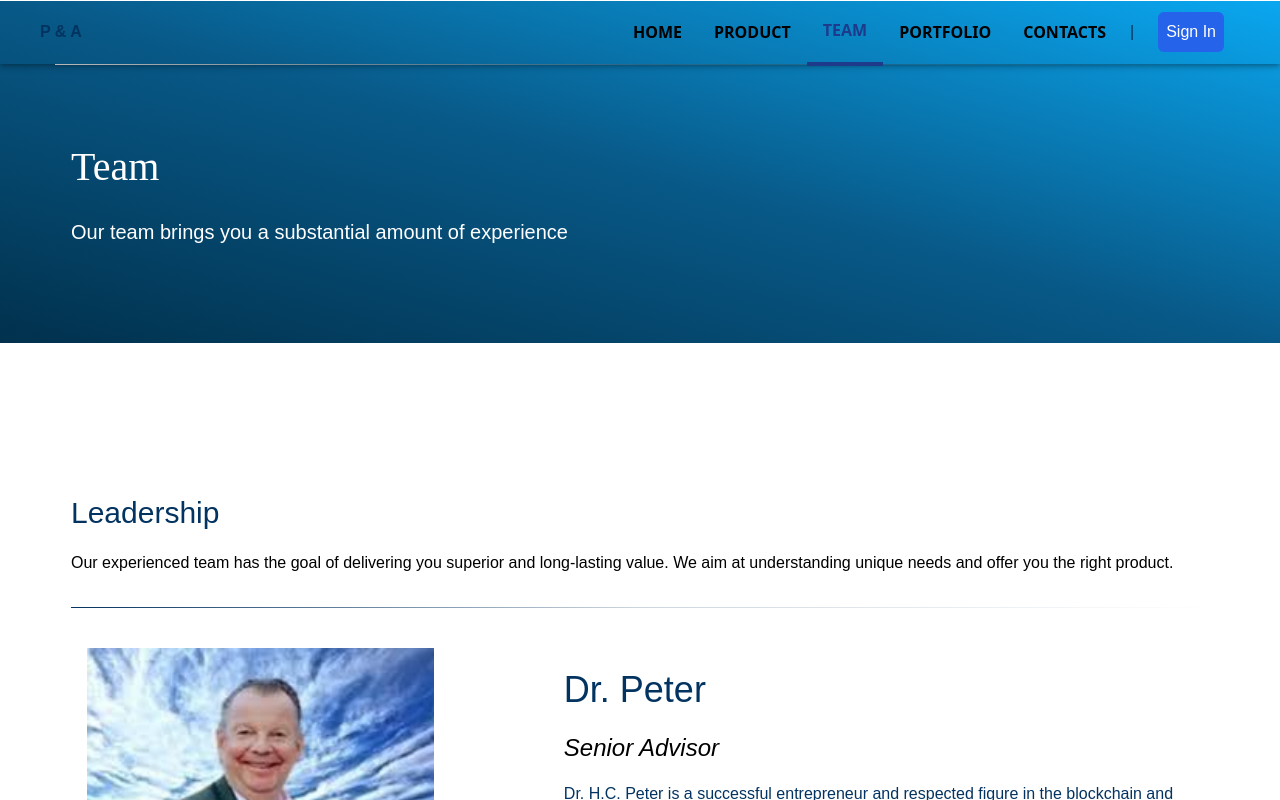
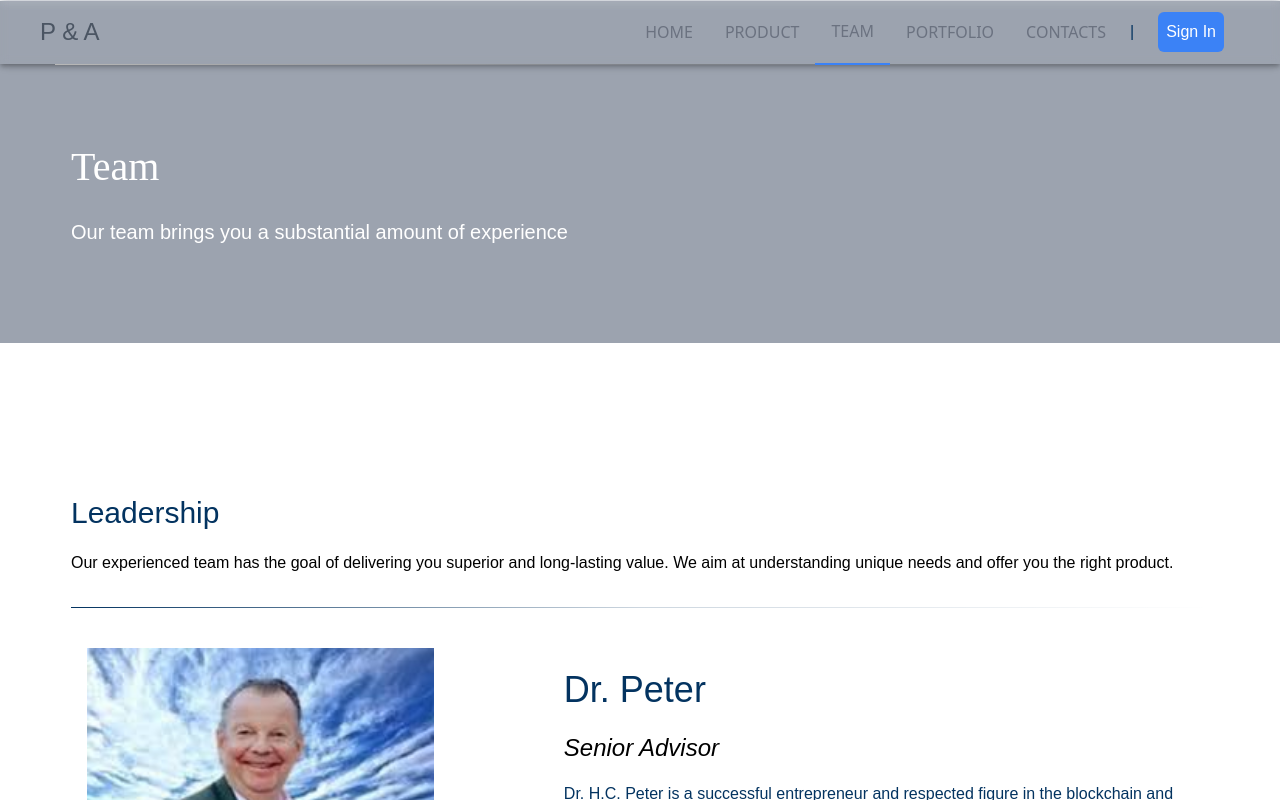
Before and after one commit to CryptoNinja1210/crypto-site, a React (Vite) app: page /team in a window 1280 px wide. Shown: the top 800 px of the page. Built offline with nearby package versions, Linux system fonts and the light colour scheme; a web font is replaced by a local one.

Commit message:
bg changed

```diff
--- a/src/components/Layout/header.jsx
+++ b/src/components/Layout/header.jsx
@@ -122,11 +122,11 @@ const Header = () => {
       <ColorModeContext.Provider value={colorMode}>
         <ThemeProvider theme={theme}>
           <AppBar>
-            <Toolbar className="flex justify-center">
+            <Toolbar className="flex justify-center backdrop-blur-sm">
               <div className="flex h-16  w-full lg:w-[1470px] px-4 justify-between items-center">
                 <div
                   onClick={() => goToPage("/")}
-                  className="hover:text-blue-700 font-bold whitespace-nowrap cursor-pointer text-[#033360] text-[16px]"
+                  className="hover:text-blue-500  whitespace-nowrap cursor-pointer text-gray-600 text-2xl"
                 >
                   P & A
                 </div>
@@ -136,11 +136,11 @@ const Header = () => {
                       <div
                         key={page.name}
                         onClick={() => goToPage(page.url)}
-                        className={`duration-200 hover:border-b-blue-800 hover:border-b-4 ${
+                        className={`${
                           page.url == window.location.pathname
-                            ? "border-b-4 border-b-blue-900 text-blue-900"
+                            ? "border-b-2 border-b-blue-500 text-blue-500"
                             : ""
-                        } active:to-blue-400 focus:text-blue-600 font-bold text-black self-center cursor-pointer z-10 font-sans py-5 px-4 hover:text-blue-900 visited::border-b-2`}
+                        } focus:text-blue-500 text-gray-500 self-center cursor-pointer z-10 font-sans py-5 px-4 hover:text-blue-900 visited::border-b-2`}
                       >
                         {page.name}
                       </div>
@@ -148,7 +148,7 @@ const Header = () => {
                     <p className="self-center text-[#033360] py-2 mx-2">|</p>
                   </div>
                   <div
-                    className="mx-4 my-auto p-2 rounded-md bg-blue-600 hover:bg-blue-500 duration-300 cursor-pointer"
+                    className="mx-4 my-auto p-2 rounded-md bg-blue-500 hover:bg-blue-500 duration-300 cursor-pointer"
                     onClick={() => goToPage("/sign-in")}
                   >
                     Sign In
--- a/src/pages/Careers/index.jsx
+++ b/src/pages/Careers/index.jsx
@@ -3,7 +3,8 @@ import Layout from "../../components/Layout";
 export default function Careers() {
   return (
     <Layout>
-      <div className="bg-gradient-to-bl from-[#0aa7f0] via-[#085988] to-[#01314d] w-full flex justify-center">
+      <div className="bg-gray-400 w-full flex justify-center">
+        {/* <div className="bg-gradient-to-bl from-[#0aa7f0] via-[#085988] to-[#01314d] w-full flex justify-center"> */}
         <div className="my-24 lg:w-[1170px] w-full px-4 self-center">
           {/* <Slide duration={2000} triggerOnce direction="right"> */}
           <p className="font-[Playfair] text-white text-[2.5rem] pt-10 pb-5">
--- a/src/pages/Contats/index.jsx
+++ b/src/pages/Contats/index.jsx
@@ -37,7 +37,8 @@ export default function Contacts() {
 
   return (
     <Layout>
-      <div className="bg-gradient-to-bl from-[#029797] via-[#01547a] to-[#003073] w-full h-80 flex justify-center">
+      <div className="bg-gray-400 w-full h-80 flex justify-center">
+        {/* <div className="bg-gradient-to-bl from-[#029797] via-[#01547a] to-[#003073] w-full h-80 flex justify-center"> */}
         <div className="lg:w-[1170px] w-full px-4 self-center">
           {/* <Slide duration={2000} triggerOnce direction="right"> */}
           <p className="font-[Playfair] text-white text-[2.5rem] pt-10 pb-5">
--- a/src/pages/Market/index.jsx
+++ b/src/pages/Market/index.jsx
@@ -7,7 +7,8 @@ import { Button, InputBase } from "@mui/material";
 export default function Market() {
   return (
     <Layout>
-      <div className=" bg-gradient-to-bl from-[#0aa7f0] via-[#085988] to-[#01314d] w-full flex justify-center">
+      <div className=" bg-gray-400 w-full flex justify-center">
+        {/* <div className=" bg-gradient-to-bl from-[#0aa7f0] via-[#085988] to-[#01314d] w-full flex justify-center"> */}
         <div className="my-20 lg:w-[1170px] w-full px-4 self-center">
           {/* <Slide duration={2000} triggerOnce direction="right"> */}
           <p className="font-[Playfair] text-white text-[2.5rem] pt-10 pb-5">
--- a/src/pages/Portfolio/index.jsx
+++ b/src/pages/Portfolio/index.jsx
@@ -7,7 +7,8 @@ import { InputBase } from "@mui/material";
 export default function Portfolio() {
   return (
     <Layout>
-      <div className="bg-gradient-to-bl from-[#0aa7f0] via-[#085988] to-[#01314d] w-full flex justify-center">
+      {/* <div className="bg-gradient-to-bl from-[#0aa7f0] via-[#085988] to-[#01314d] w-full flex justify-center"> */}
+      <div className="bg-gray-400 w-full flex justify-center">
         <div className="my-24 lg:w-[1170px] w-full px-4 self-center">
           {/* <Slide duration={2000} triggerOnce direction="right"> */}
           <p className="font-[Playfair] text-white text-[2.5rem] pt-10 pb-5">
--- a/src/pages/Product/index.jsx
+++ b/src/pages/Product/index.jsx
@@ -5,7 +5,8 @@ export default function Product() {
   return (
     <Layout>
       <div>
-        <div className="z-[0] bg-[url('/images/hftCrypto.jpg')] flex justify-center ">
+        {/* <div className="z-[0] bg-[url('/images/hftCrypto.jpg')] flex justify-center "> */}
+        <div className="z-[0] bg-gray-400  flex justify-center ">
           {/* <Slide duration={2000} direction="top"> */}
           <div className="lg:w-[1170px] w-full  p-4 my-32">
             <p className="font-[Playfair] text-white text-[2.5rem]  pb-5">
--- a/src/pages/Team/index.jsx
+++ b/src/pages/Team/index.jsx
@@ -6,7 +6,8 @@ import { PeterInfo } from "../../data";
 export default function Team() {
   return (
     <Layout>
-      <div className="bg-gradient-to-bl from-[#0aa7f0] via-[#085988] to-[#01314d] w-full flex justify-center">
+      {/* <div className="bg-gradient-to-bl from-[#0aa7f0] via-[#085988] to-[#01314d] w-full flex justify-center"> */}
+      <div className="bg-gray-400 w-full flex justify-center">
         <div className="my-24 lg:w-[1170px] w-full px-4 self-center">
           {/* <Slide duration={2000} triggerOnce direction="right"> */}
           <p className="font-[Playfair] text-white text-[2.5rem] pt-10 pb-5">
```
